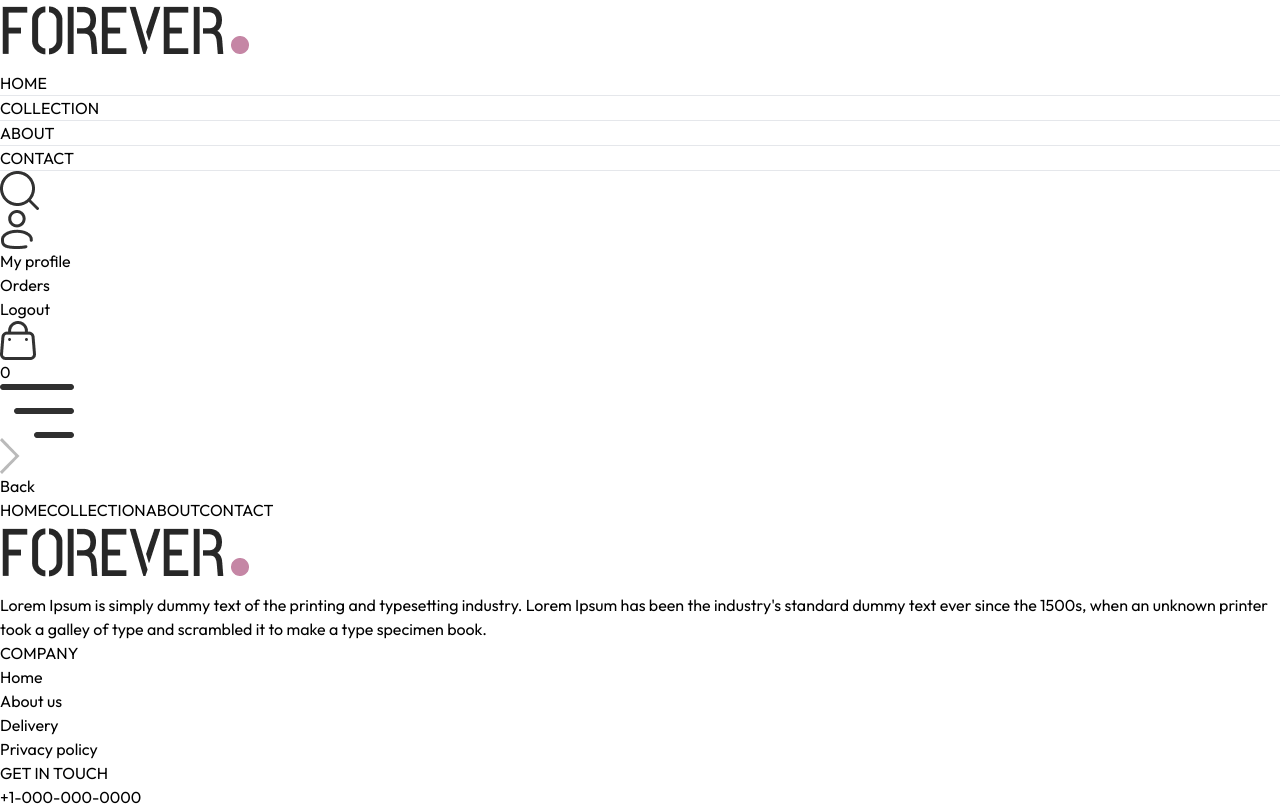
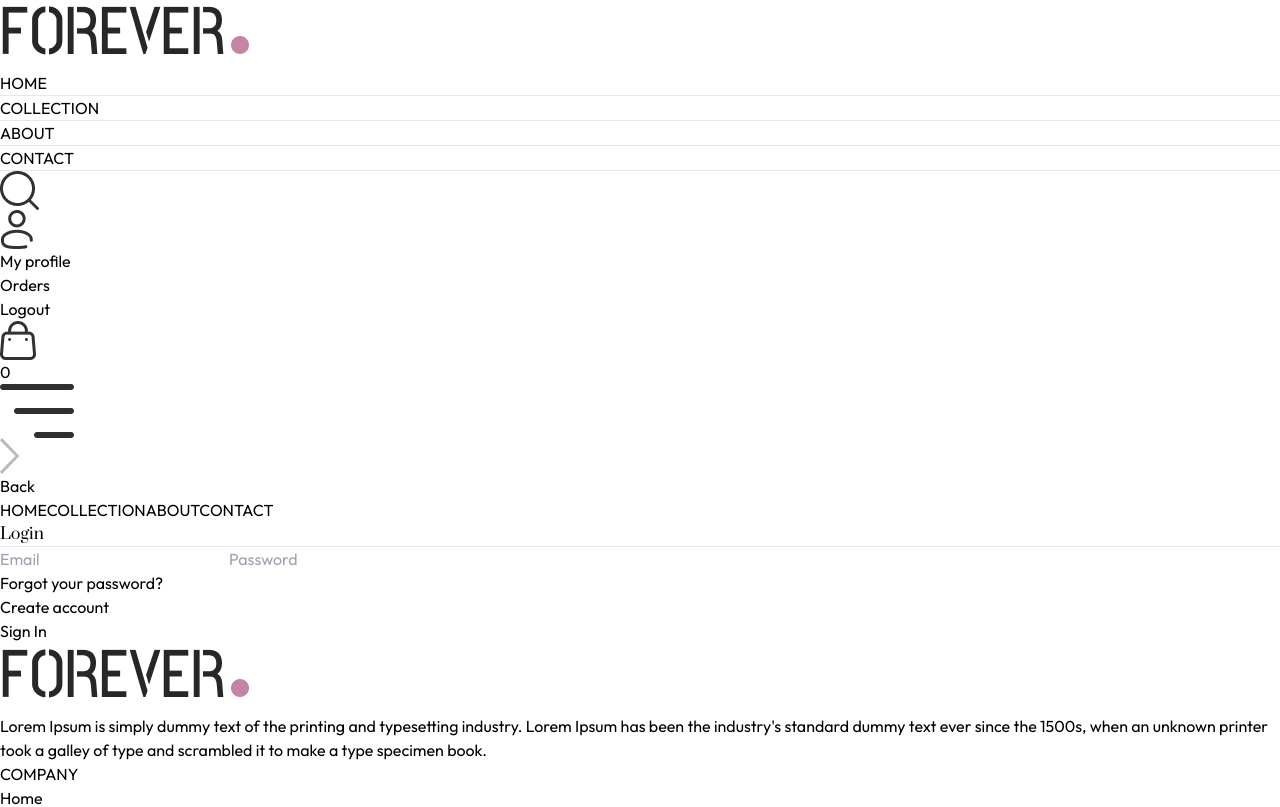
Before and after one commit to phuongnguyenlaaithe/project-web-IT4409, a React (Vite) app in the folder client/: page /login in a window 1280 px wide. Shown: the top 807 px of the page. Built offline with nearby package versions, Linux system fonts and the light colour scheme.

Commit message:
add login & signup

```diff
--- a/client/src/components/Navbar.jsx
+++ b/client/src/components/Navbar.jsx
@@ -34,11 +34,13 @@ const Navbar = () => {
         <img src={assets.search_icon} className="w-5 cursor-pointer" alt="" />
 
         <div className="group relative">
-          <img
-            src={assets.profile_icon}
-            className="w-5 cursor-pointer"
-            alt=""
-          />
+          <Link to='/login'>
+            <img
+              src={assets.profile_icon}
+              className="w-5 cursor-pointer"
+              alt=""
+            />
+          </Link>
           <div className="group-hover:block hidden absolute dropdown-menu right-0 pt-4">
             <div className="flex flex-col gap-2 w-36 py-3 px-5 bg-slate-100 text-gray-500 rounded">
               <p className="cursor-pointer hover:text-black">My profile</p>
--- a/client/src/pages/Login.jsx
+++ b/client/src/pages/Login.jsx
@@ -1,9 +1,27 @@
+import { useState } from "react"
 
 const Login = () => {
+
+  const [currentState, setCurrentState] = useState('Login');
+
   return (
-    <div>
+    <form className="flex flex-col mt-14 items-center w-[90%] sm:max-w-96 m-auto gap-4 text-gray-800">
+      <div className="flex items-center gap-2 mb-2">
+        <p className="prata-regular text-3xl">{currentState}</p>
+        <hr className="h-[1.5px] w-8 border-none bg-gray-800"/>
+      </div>
 
-    </div>
+      {currentState === 'Login' ? '' : <input className="py-2 w-full px-4 border border-gray-600" type="text" placeholder="Name" required/> }
+      <input className="py-2 w-full px-4 border border-gray-600" type="text" placeholder="Email" required/>
+      <input className="py-2 w-full px-4 border border-gray-600" type="password" placeholder="Password" required/>
+
+      <div className="flex justify-between w-full text-sm">
+        <p className="cursor-pointer">Forgot your password?</p>
+        <p onClick={() => currentState === 'Login' ? setCurrentState('Sign Up') : setCurrentState('Login')} className="cursor-pointer">{currentState === 'Login' ? 'Create account' : 'Login here'}</p>
+      </div>
+
+      <button className="bg-black text-white py-2 px-8 rounded-sm mt-4">{currentState === 'Login' ? 'Sign In' : 'Sign Up'}</button>
+    </form>
   )
 }
 
--- a/client/src/pages/Order.jsx
+++ b/client/src/pages/Order.jsx
@@ -15,7 +15,7 @@ const Order = () => {
       <div>
         {
           products.slice(0,4).map((item, index) => (
-            <div className="border-t border-b py-4 flex flex-col md:flex-row md:items-center md:justify-between gap-4">
+            <div key={index} className="border-t border-b py-4 flex flex-col md:flex-row md:items-center md:justify-between gap-4">
                 <div className="flex items-start gap-6 text-sm">
                   <img src={item.image[0]} alt=""  className="w-16 sm:w-20"/>
                   <div className="flex flex-col gap-1">
```
